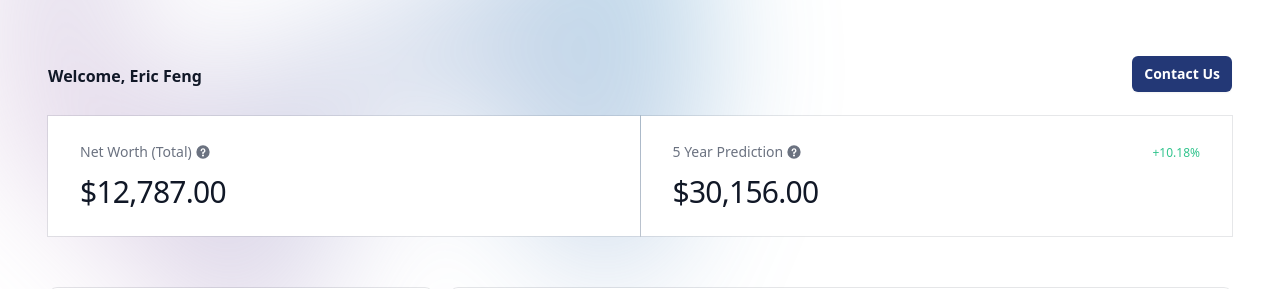
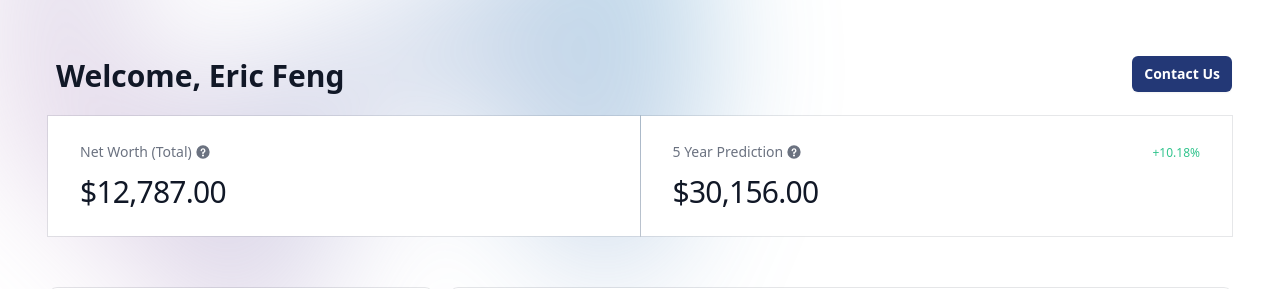
Before and after one commit to Eric1K/TotalFinance, a Flask app: page /overview in a window 1280 px wide. Shown: the part 65-354 px from the top of the page. Run offline with Flask 3, Linux system fonts and the light colour scheme; a user stored in the database is signed in; style sheets or scripts are compiled from the project's sources.

Commit message:
blah blah blah

```diff
--- a/flaskmain/forms.py
+++ b/flaskmain/forms.py
@@ -32,6 +32,7 @@ class AssetListForm(FlaskForm):
     assetname = StringField("Asset Name", validators = [DataRequired()])
     assetvalue = FloatField("Asset Value", validators = [DataRequired()])
     assetprice = FloatField("Asset Price", validators = [DataRequired()])
+    assetquant = FloatField("Asset Quantity", validators = [DataRequired()])
     doa = StringField("Date of Acquisition", validators = [DataRequired()])
 
 
--- a/flaskmain/templates/overview.html
+++ b/flaskmain/templates/overview.html
@@ -32,7 +32,7 @@
       <div class="flex items-center gap-x-6">
   <!-- Removed the SVG icon -->
   <h1>
-    <div class="mt-1 text-base font-bold leading-6 text-gray-900">Welcome, {{ current_user.name }}</div>
+    <div class="mt-1 text-3xl px-2 font-bold leading-6 text-gray-900">Welcome, {{ current_user.name }}</div>
   </h1>
 </div>
 
```
